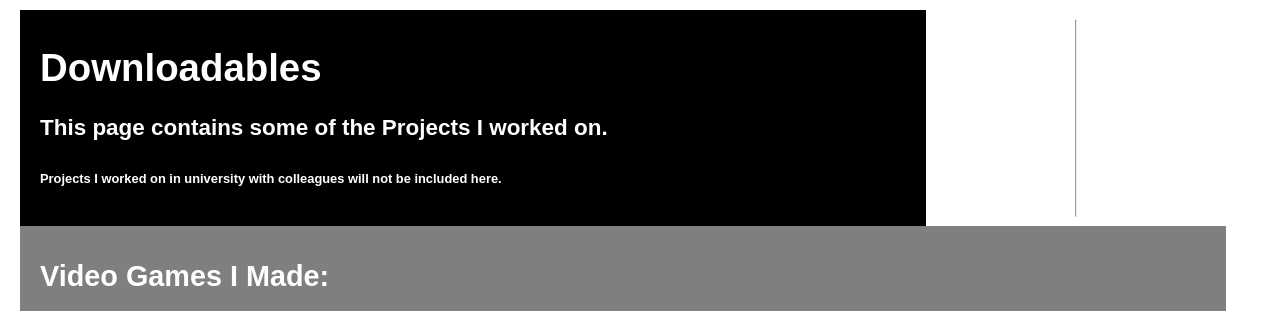
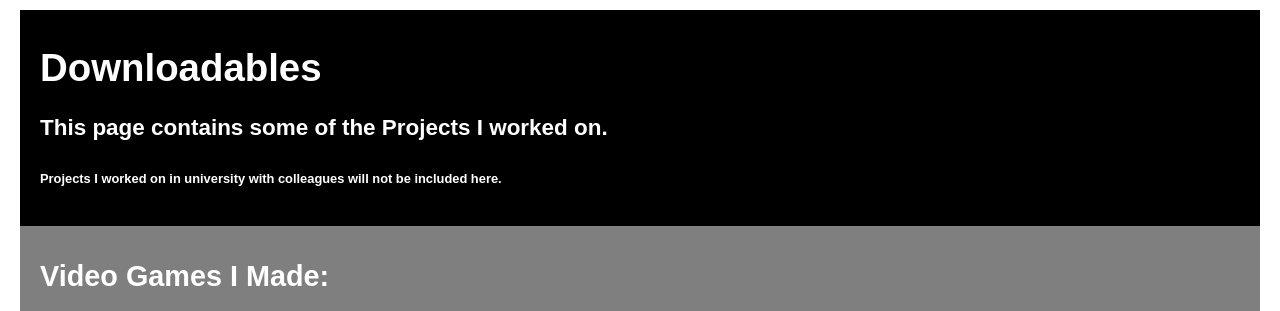
Before and after one commit to MrJ-403/Protofilo, a plain HTML site: page projects.html in a window 1280 px wide. Shown: the top 311 px of the page. Drawn offline with Linux system fonts and the light colour scheme.

Commit message:
Fixed Error in Projects Page (new projects.css for overrides)

```diff
--- a/projects.html
+++ b/projects.html
@@ -6,6 +6,7 @@
     <meta name="viewport" content="width=device-width, initial-scale=1.0">
     <title>Projects</title>
     <link rel="stylesheet" href="style/main.css"/>
+    <link rel="stylesheet" href="style/projects.css">
     <link rel="stylesheet" href="style/embed.css">
 </head>
 <body>
--- a/style/main.css
+++ b/style/main.css
@@ -13,12 +13,15 @@ body {
     /* -webkit-text-stroke: 1.5px rgb(0, 0, 0) ; */
 }
 
+header {
+    grid-area: header;
+    background-color: black;
+    word-wrap: break-word;
+}
+
 @media screen and (orientation:landscape){
 
     header.main {
-        grid-area: header;
-        background-color: black;
-        word-wrap: break-word;
         display: flex;
         align-items: center;
         flex-direction: row;
@@ -48,9 +51,6 @@ body {
 @media screen and (orientation:portrait){
 
     header.main {
-        grid-area: header;
-        background-color: black;
-        word-wrap: break-word;
         display: block;
         /* align-items: center; */
         /* flex-direction: row; */
@@ -62,7 +62,6 @@ body {
 }
 
 header.projects {
-    background-color: black;
     padding: 10px 20px;
 }
 
--- /dev/null
+++ b/style/projects.css
@@ -0,0 +1,7 @@
+body{
+    display: grid;
+    grid-template-areas:
+    "header header header"
+    "article article article"
+    "article article article";
+}
```
